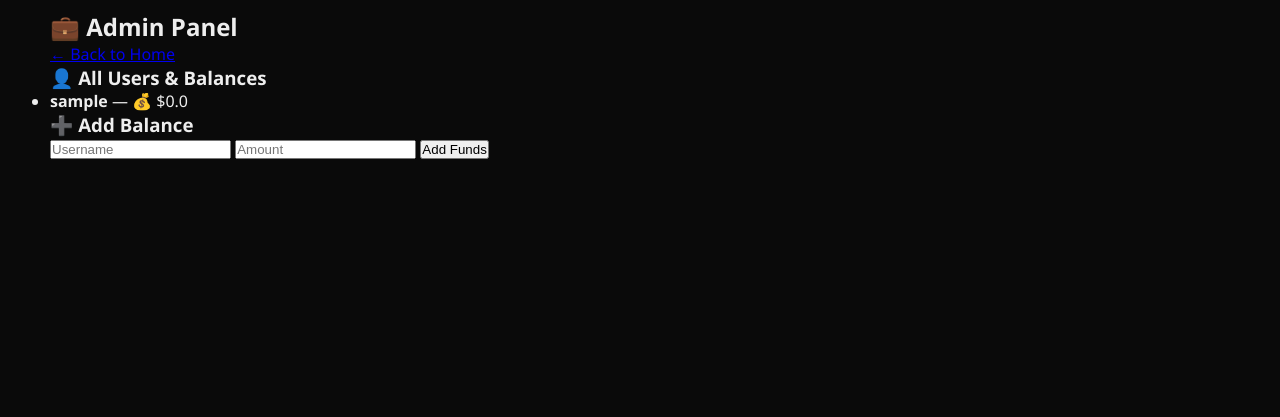
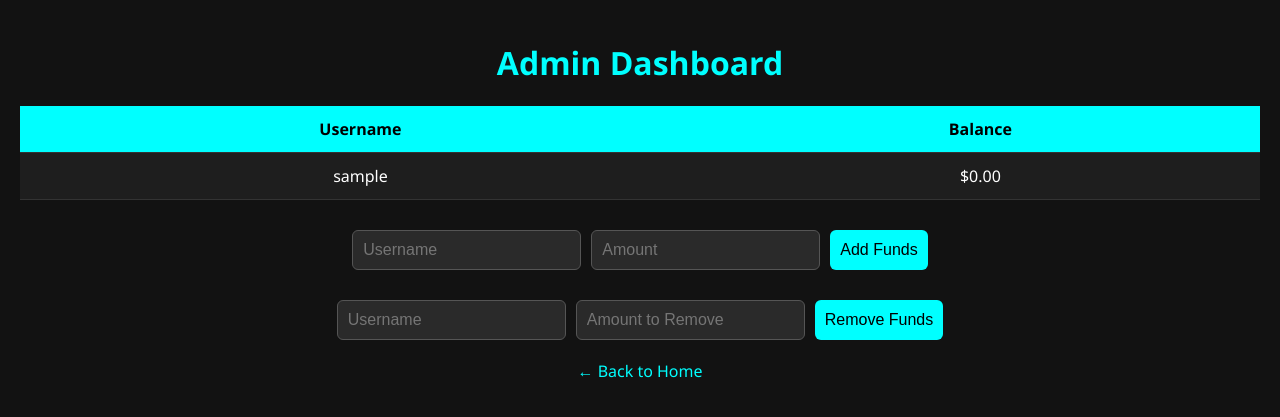
Before and after one commit to bulldawg395/pulltab-game, a Flask app: page /admin in a window 1280 px wide. Shown: the top 417 px of the page. Run offline with Flask 3, Linux system fonts and the light colour scheme; the visitor is signed in with stand-in values (Sample User, id 1); data comes from the database, SQL or seed files in the repository.

Commit message:
admin.html

```diff
--- a/templates/admin.html
+++ b/templates/admin.html
@@ -1,27 +1,101 @@
+<!-- templates/admin.html -->
 <!DOCTYPE html>
-<html>
+<html lang="en">
 <head>
+  <meta charset="UTF-8">
   <title>Admin Panel</title>
-  <link rel="stylesheet" href="/static/style.css">
+  <style>
+    body {
+      font-family: "Segoe UI", sans-serif;
+      background: #121212;
+      color: white;
+      margin: 0;
+      padding: 20px;
+    }
+    h1 {
+      text-align: center;
+      color: #0ff;
+    }
+    table {
+      width: 100%;
+      border-collapse: collapse;
+      margin-top: 20px;
+      background: #1e1e1e;
+    }
+    th, td {
+      padding: 12px;
+      border-bottom: 1px solid #333;
+      text-align: center;
+    }
+    th {
+      background: #0ff;
+      color: #000;
+    }
+    tr:hover {
+      background: #2a2a2a;
+      cursor: pointer;
+    }
+    form {
+      margin-top: 30px;
+      display: flex;
+      justify-content: center;
+      gap: 10px;
+      flex-wrap: wrap;
+    }
+    input, button {
+      padding: 10px;
+      font-size: 16px;
+      border-radius: 6px;
+      border: none;
+      outline: none;
+    }
+    input[type="text"], input[type="number"] {
+      background: #2a2a2a;
+      color: white;
+      border: 1px solid #555;
+    }
+    button {
+      background: #0ff;
+      color: black;
+      cursor: pointer;
+    }
+    .back-btn {
+      margin-top: 20px;
+      display: block;
+      text-align: center;
+      color: #0ff;
+      text-decoration: none;
+    }
+  </style>
 </head>
 <body>
-  <div class="container">
-    <h2>💼 Admin Panel</h2>
-    <a href="/">← Back to Home</a>
+  <h1>Admin Dashboard</h1>
 
-    <h3>👤 All Users & Balances</h3>
-    <ul>
-      {% for user, balance in users %}
-        <li><strong>{{ user }}</strong> — 💰 ${{ balance }}</li>
-      {% endfor %}
-    </ul>
+  <table>
+    <tr>
+      <th>Username</th>
+      <th>Balance</th>
+    </tr>
+    {% for user in users %}
+    <tr onclick="window.location.href='/admin/user/{{ user[0] }}'">
+      <td>{{ user[0] }}</td>
+      <td>${{ '%.2f'|format(user[1]) }}</td>
+    </tr>
+    {% endfor %}
+  </table>
 
-    <h3>➕ Add Balance</h3>
-    <form method="GET" action="/admin">
-      <input type="text" name="adduser" placeholder="Username" required>
-      <input type="number" name="amount" placeholder="Amount" step="0.01" required>
-      <button type="submit">Add Funds</button>
-    </form>
-  </div>
+  <form method="GET" action="/admin">
+    <input type="text" name="adduser" placeholder="Username">
+    <input type="number" name="amount" step="0.01" placeholder="Amount">
+    <button type="submit">Add Funds</button>
+  </form>
+
+  <form method="GET" action="/admin">
+    <input type="text" name="removeuser" placeholder="Username">
+    <input type="number" name="amount" step="0.01" placeholder="Amount to Remove">
+    <button type="submit">Remove Funds</button>
+  </form>
+
+  <a class="back-btn" href="/">← Back to Home</a>
 </body>
 </html>
```
